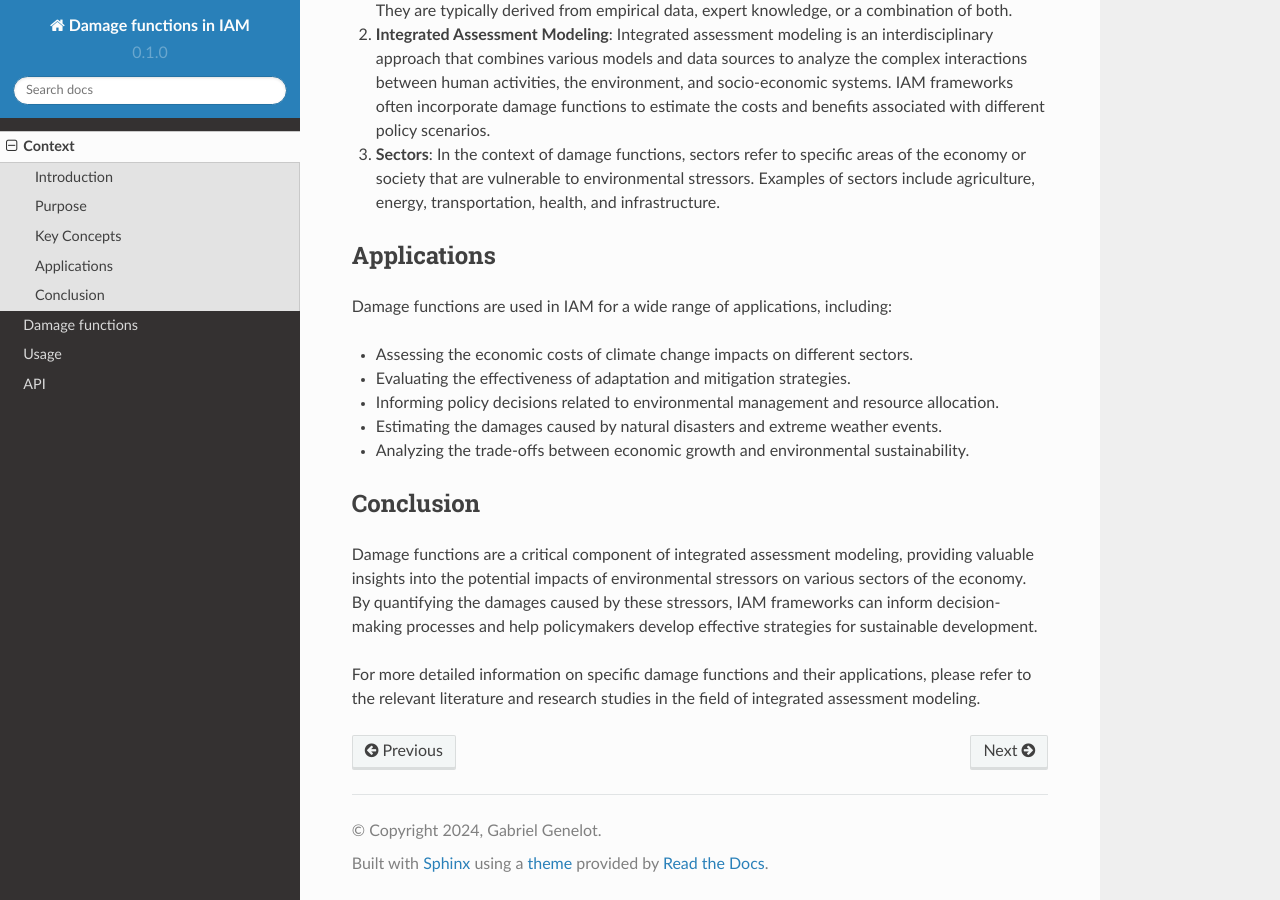
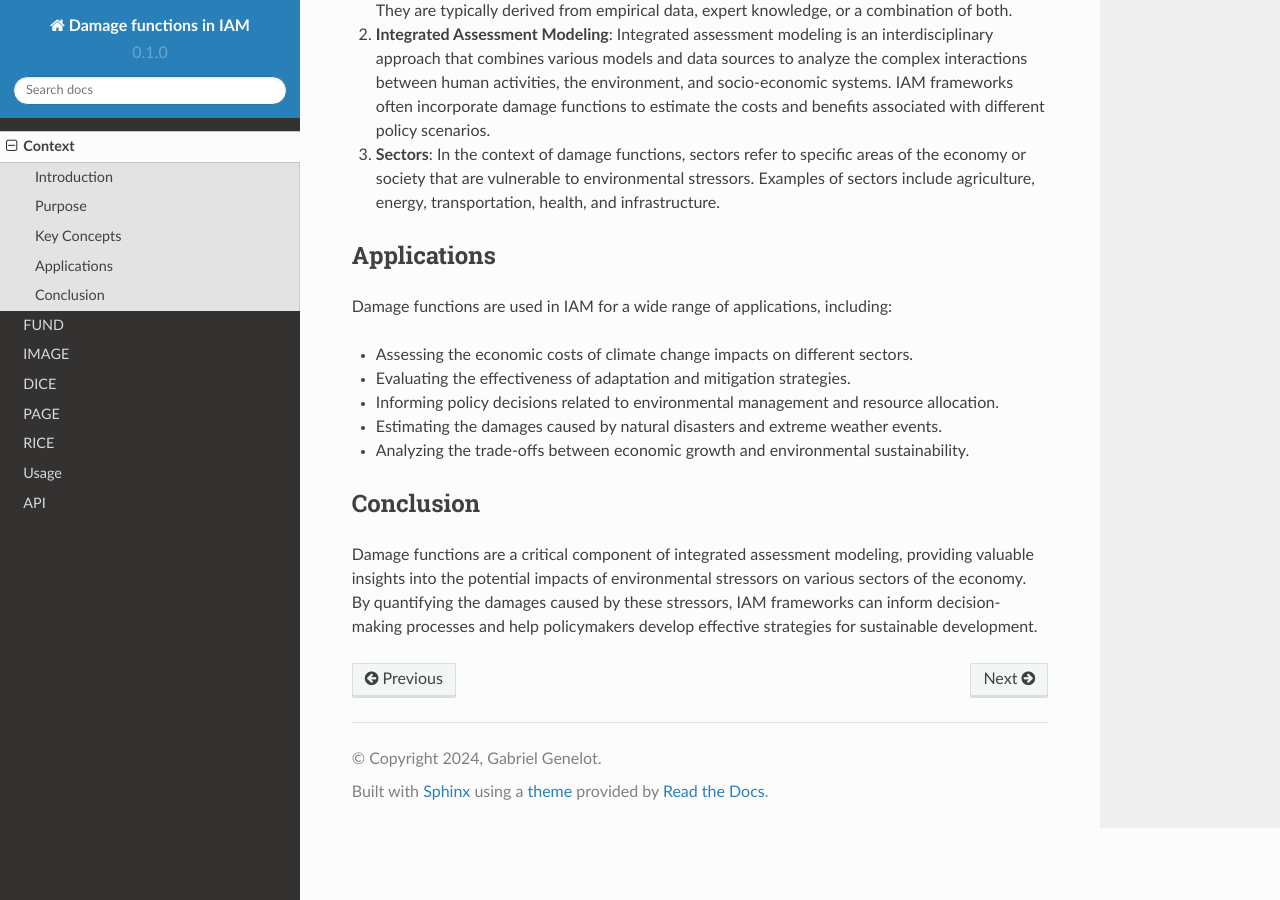
Before and after one commit to ggenelot/damage-functions-modeling, a Sphinx documentation site: the page built from docs/source/context.rst, in a window 1280 px wide and 900 px high, scrolled down 617 px. Built offline with Sphinx 7.4.7 and the Read the Docs theme 2.0.0, drawn with Linux system fonts in a browser that asks for light colours.

Commit message:
changed the levels of the damage functions

```diff
--- a/docs/source/context.rst
+++ b/docs/source/context.rst
@@ -36,5 +36,3 @@ Conclusion
 ----------
 
 Damage functions are a critical component of integrated assessment modeling, providing valuable insights into the potential impacts of environmental stressors on various sectors of the economy. By quantifying the damages caused by these stressors, IAM frameworks can inform decision-making processes and help policymakers develop effective strategies for sustainable development.
-
-For more detailed information on specific damage functions and their applications, please refer to the relevant literature and research studies in the field of integrated assessment modeling.
```
Also changed, not shown: docs/source/functions.rst (+6 -5 lines).
